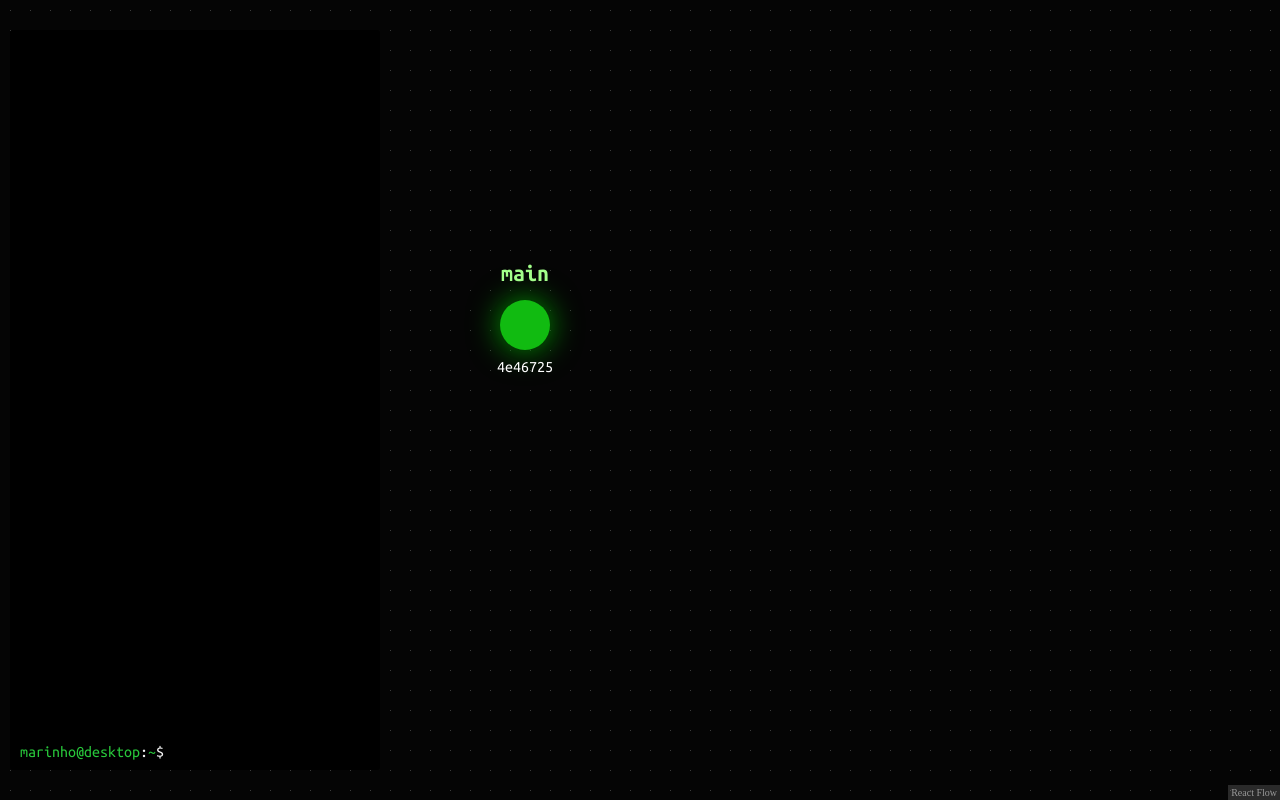
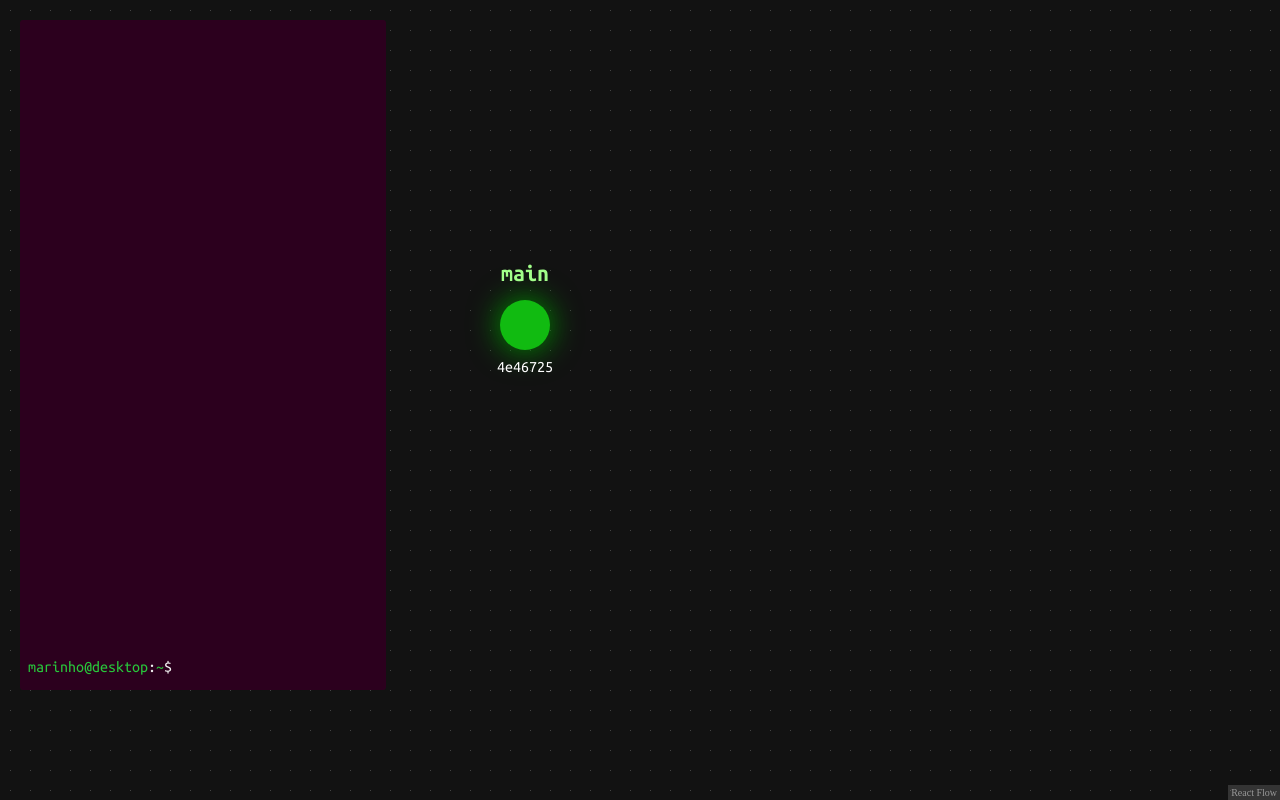
Before and after one commit to GabrielvMarinho/git-graph-view, a React app: page / in a window 1280 px wide. Built offline with nearby package versions, Linux system fonts and the light colour scheme.

Commit message:
changed color cmd to look like ubuntu cmd

```diff
--- a/src/components/CommandPrompt.css
+++ b/src/components/CommandPrompt.css
@@ -1,13 +1,13 @@
 @import url("../styles.css");
 
 .commandPrompt{
-    background-color: rgb(0, 0, 0);
-    padding: 10px;
+    background-color: #2C001E;
     border-radius: 3px;
     overflow-y: auto;
-    height: 90vh;
-    margin-top: 30px;
-    margin-left: 10px;
+    height: 80vh;
+    padding: 8px;
+    padding-block: 15px;
+    margin: 20px;
     position: absolute;
     display: flex;
     flex-direction: column-reverse;
@@ -53,5 +53,5 @@ textarea{
     word-break: break-all;
 }
 .error{
-    color:#ff5544;
+    color:#cb1100;
 }
--- a/src/components/GitGraph.js
+++ b/src/components/GitGraph.js
@@ -57,7 +57,7 @@ export default function GitGraph(){
                 onNodesChange={onChangeNodes}
                 onEdgesChange={onChangeEdges}
                 >
-                <Background color='#505050' bgColor='#050505'/>
+                <Background bgColor='#121212ff'/>
                 </ReactFlow>
             </ReactFlowProvider>
         </div>
```
